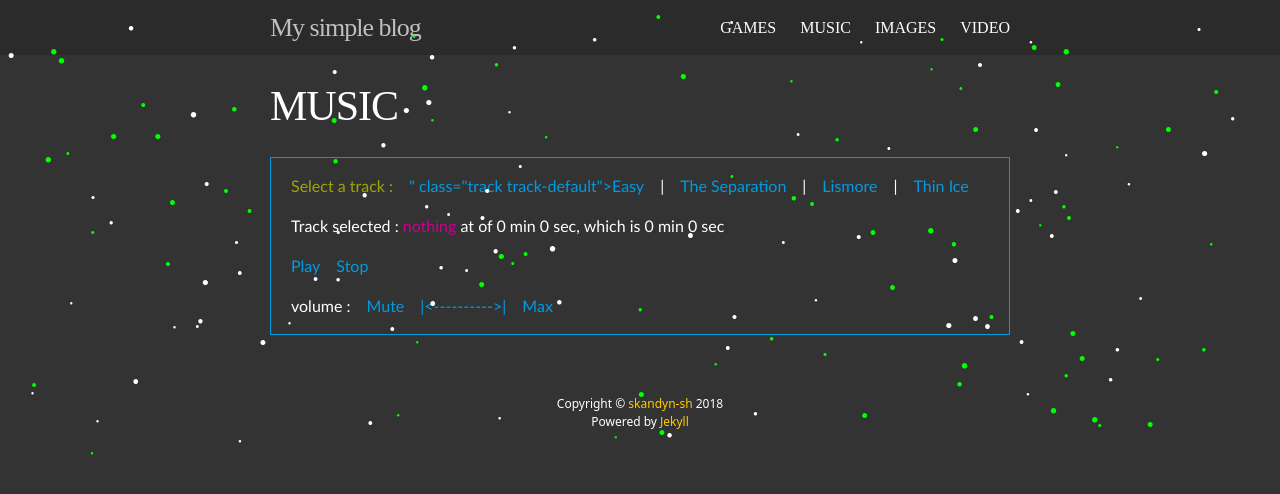
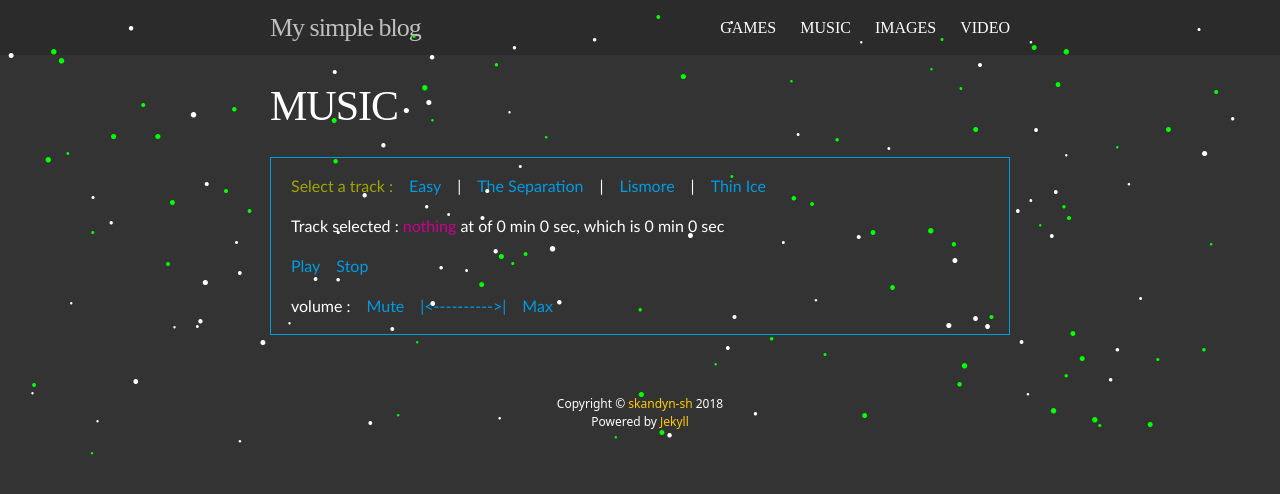
Before and after one commit to skandyn-sh/skandyn-sh.github.io, a Jekyll site: the page built from music.html, in a window 1280 px wide. Shown: the top 494 px of the page. Built offline with Jekyll 4.4.1, drawn with Linux system fonts in a browser that asks for light colours; nearby versions of some CDN libraries; library files that are not in the unit come from our copies; comment, search, counter and statistics services are not loaded.

Commit message:
Update music.html

```diff
--- a/music.html
+++ b/music.html
@@ -131,7 +131,7 @@ $(document).ready(function(){
 		<div id="jp_container" class="demo-container">
 			<ul>
 				<li><span>Select a track : </span></li>
-				<li><a href="https://skandyn-sh.github.io/assets/music/Easy _ wowa.me CC0 Free Beautiful Music.mp3" type="audio/mpeg">" class="track track-default">Easy</a></li>
+				<li><a href="https://skandyn-sh.github.io/assets/music/Easy _ wowa.me CC0 Free Beautiful Music.mp3" class="track">Easy</a></li>
 				<li> | </li>
 				<li><a href="http://www.jplayer.org/audio/mp3/Miaow-05-The-separation.mp3" class="track">The Separation</a></li>
 				<li> | </li>
```
